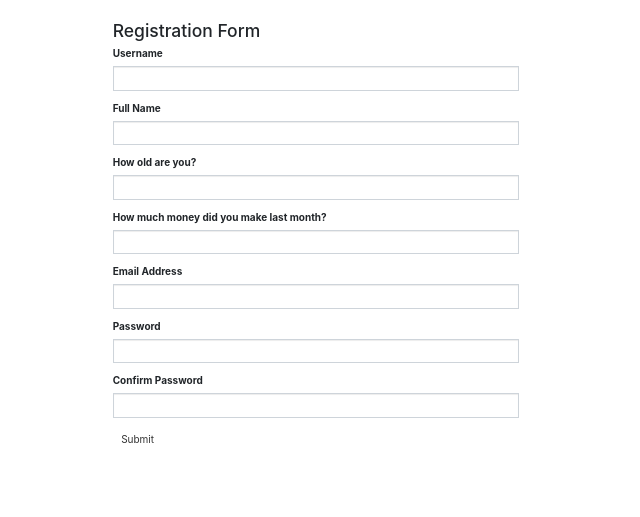
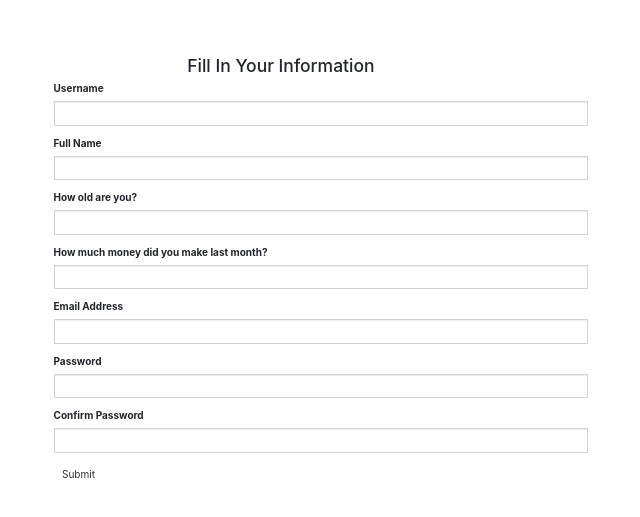
Before and after one commit to MattDevOps/Allocate-Your-Funds, a Flask app: page /register in a window 1280 px wide. Shown: the part 67-584 px from the top of the page, without its empty margins (324-964 px from the left). Run offline with Flask 2, Linux system fonts and the light colour scheme; some libraries are stand-ins or nearby versions.

Commit message:
centered registration form

```diff
--- a/app/static/css/main.css
+++ b/app/static/css/main.css
@@ -46,7 +46,6 @@ footer {
   box-shadow: 0px 0px 5px 0px grey;
 }
 
-.imgsize {
-  height: 200px;
-  width: 200px;
+.center {
+  text-align: center;
 }
--- a/app/templates/register.html
+++ b/app/templates/register.html
@@ -4,12 +4,14 @@
 {% block title %} Register - {{ super() }} {% endblock %}
 
 {% block app_content %}
-<div class="row">
-  <div class="col-md-4 col-md-offset-4">
-    <h3>Registration Form</h3>
+<div class="container">
+<div class="row offset-md-3">
+  <div class="col-md-8">
+    <h3 class="offset-md-3 pic_text">Fill In Your Information</h3>
 
     {{ wtf.quick_form(form) }}
 
   </div>
 </div>
+</div>
 {% endblock %}
```
Also changed, not shown: app.db.
